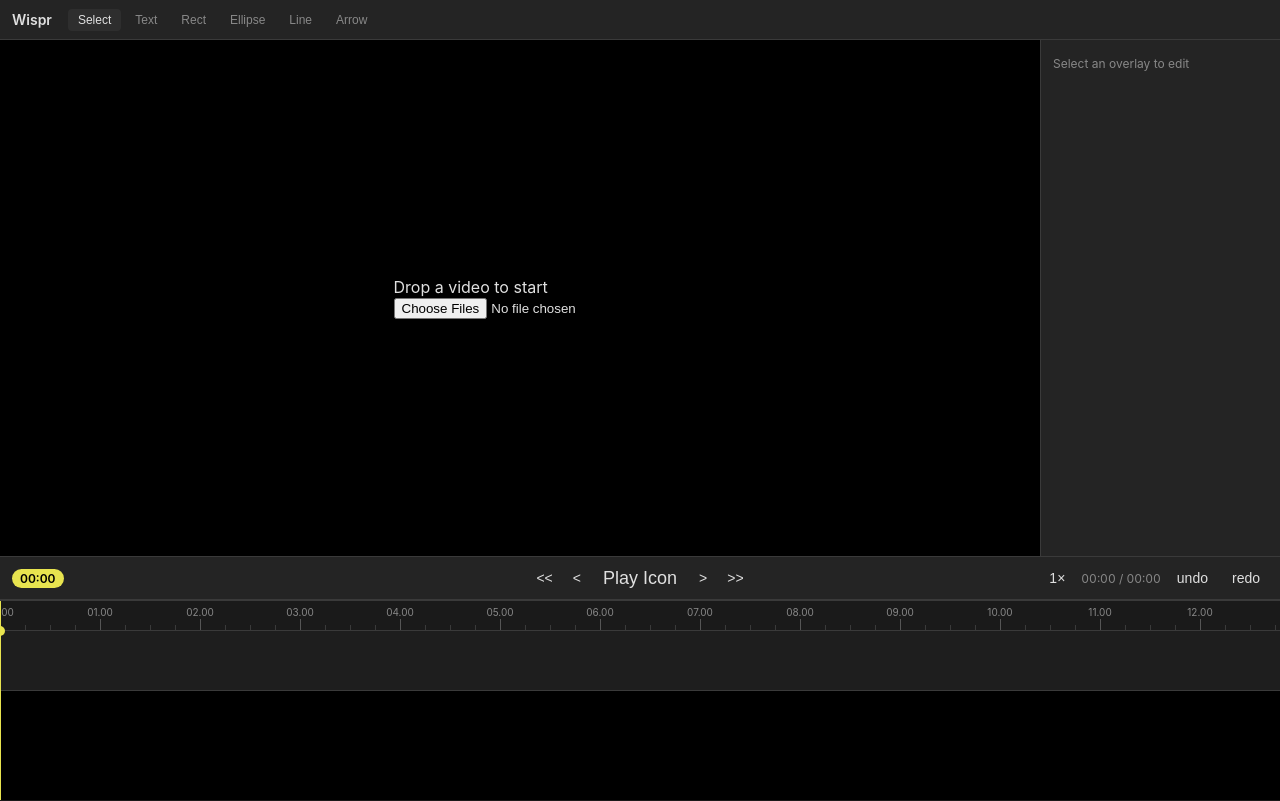
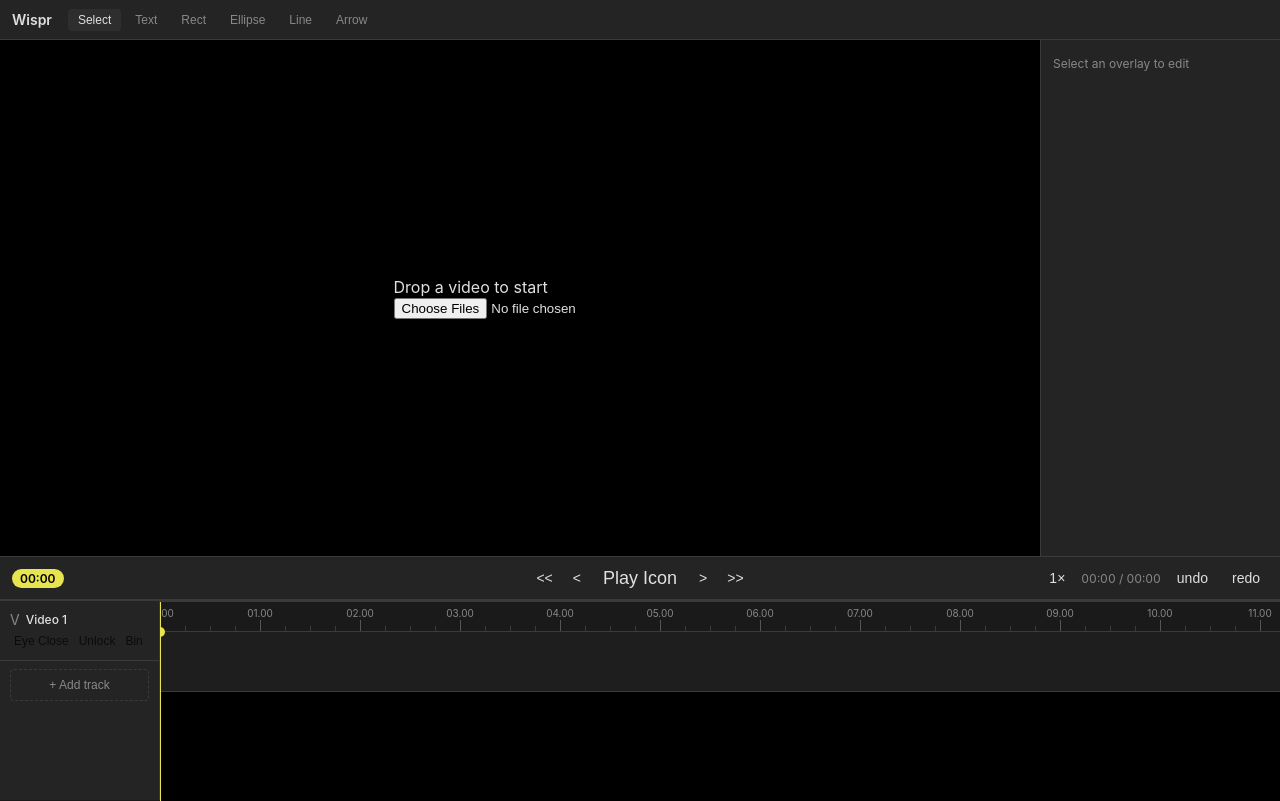
Before and after one commit to delbingeorge/wispr, a React (Vite) app: page / in a window 1280 px wide. Built offline with nearby package versions, Linux system fonts and the light colour scheme; what the-good-console would draw is missing.

Commit message:
feat: add track sidebar with eye toggle, lock and delete, add

```diff
--- a/src/App.tsx
+++ b/src/App.tsx
@@ -3,6 +3,7 @@ import { PlaybackControls } from "./features/preview/playback-controls";
 import { PreviewCanvas } from "./features/preview/preview-canvas";
 import { PropertiesPanel } from "./features/properties/properties-panel";
 import { TimelineCanvas } from "./features/timeline/timeline-canvas";
+import { TrackSidebar } from "./features/timeline/track-sidebar";
 import { useTimelineKeyboard } from "./features/timeline/use-timeline-keyboard";
 import { Toolbar } from "./features/toolbar/toolbar";
 
@@ -17,8 +18,11 @@ export default function App() {
       </div>
       <PropertiesPanel />
       <PlaybackControls />
-      <div className={styles.timeline}>
-        <TimelineCanvas />
+      <div className={styles.timelineArea}>
+        <TrackSidebar />
+        <div className={styles.timeline}>
+          <TimelineCanvas />
+        </div>
       </div>
     </div>
   );
--- a/src/app.module.css
+++ b/src/app.module.css
@@ -10,11 +10,21 @@
   height: 100%;
 }
 
-.layout > :nth-child(1) { grid-area: toolbar; }
-.layout > :nth-child(2) { grid-area: preview; }
-.layout > :nth-child(3) { grid-area: properties; }
-.layout > :nth-child(4) { grid-area: playback; }
-.layout > :nth-child(5) { grid-area: timeline; }
+.layout > :nth-child(1) {
+  grid-area: toolbar;
+}
+.layout > :nth-child(2) {
+  grid-area: preview;
+}
+.layout > :nth-child(3) {
+  grid-area: properties;
+}
+.layout > :nth-child(4) {
+  grid-area: playback;
+}
+.layout > :nth-child(5) {
+  grid-area: timeline;
+}
 
 .topbar {
   display: flex;
@@ -43,3 +53,16 @@
   background: var(--color-surface);
   border-top: 1px solid var(--color-border);
 }
+
+.timelineArea {
+  grid-column: 1 / -1;
+  display: flex;
+  height: 200px;
+  background: var(--color-surface);
+  border-top: 1px solid var(--color-border);
+}
+
+.timeline {
+  flex: 1;
+  min-width: 0;
+}
--- a/src/core/stores/project-store.ts
+++ b/src/core/stores/project-store.ts
@@ -5,6 +5,7 @@ import type {
   MediaClip,
   Clip,
   TrackType,
+  Track,
 } from "@/core/types/projects";
 import { generateId } from "@/core/utils/id-generator";
 
@@ -17,6 +18,8 @@ type ProjectState = {
   splitClip: (clipId: string, splitTime: number) => void;
   removeClip: (clipId: string) => void;
   addTrack: (type: TrackType, label: string) => void;
+  removeTrack: (trackId: string) => void;
+  updateTrack: (trackId: string, updates: Partial<Track>) => void;
 };
 
 export const useProjectStore = create<ProjectState>((set) => ({
@@ -164,4 +167,34 @@ export const useProjectStore = create<ProjectState>((set) => ({
         updatedAt: Date.now(),
       },
     })),
+
+  removeTrack: (trackId) =>
+    set((state) => {
+      const trackClipIds =
+        state.project.tracks.find((t) => t.id === trackId)?.clips ?? [];
+      const remainingClips = { ...state.clips };
+      for (const clipId of trackClipIds) {
+        delete remainingClips[clipId];
+      }
+
+      return {
+        clips: remainingClips,
+        project: {
+          ...state.project,
+          tracks: state.project.tracks.filter((t) => t.id !== trackId),
+          updatedAt: Date.now(),
+        },
+      };
+    }),
+
+  updateTrack: (trackId, updates) =>
+    set((state) => ({
+      project: {
+        ...state.project,
+        tracks: state.project.tracks.map((t) =>
+          t.id === trackId ? { ...t, ...updates } : t,
+        ),
+        updatedAt: Date.now(),
+      },
+    })),
 }));
--- a/src/features/timeline/snap-system.ts
+++ b/src/features/timeline/snap-system.ts
@@ -1,4 +1,4 @@
-import type { MediaClip } from "@/core/types/projects";
+import type { Clip } from "@/core/types/projects";
 import { gc } from "@/core/utils/logger";
 
 const SNAP_THRESHOLD_PX = 8;
@@ -10,7 +10,7 @@ type SnapResult = {
 
 export function findSnapTarget(
   candidateTime: number,
-  clips: Record<string, MediaClip>,
+  clips: Record<string, Clip>,
   currentTime: number,
   excludeClipId: string,
   zoom: number,
--- /dev/null
+++ b/src/features/timeline/styles/track-sidebar.module.css
@@ -0,0 +1,74 @@
+.sidebar {
+  width: 160px;
+  background: var(--color-surface);
+  border-right: 1px solid var(--color-border);
+  display: flex;
+  flex-direction: column;
+}
+
+.track {
+  display: flex;
+  flex-direction: column;
+  gap: 4px;
+  padding: 8px 10px;
+  height: 60px;
+  justify-content: center;
+  border-bottom: 1px solid var(--color-border);
+}
+
+.trackInfo {
+  display: flex;
+  align-items: center;
+  gap: 6px;
+}
+
+.icon {
+  font-size: 14px;
+  color: var(--color-text-muted);
+}
+
+.label {
+  font-size: 12px;
+  font-weight: 500;
+  color: var(--color-text);
+}
+
+.controls {
+  display: flex;
+  gap: 2px;
+}
+
+.btn {
+  background: none;
+  border: none;
+  font-size: 12px;
+  cursor: pointer;
+  padding: 2px 4px;
+  border-radius: 3px;
+  opacity: 0.7;
+}
+
+.btn:hover {
+  background: var(--color-surface-alt);
+  opacity: 1;
+}
+
+.inactive {
+  opacity: 0.3;
+}
+
+.addTrack {
+  background: none;
+  border: 1px dashed var(--color-border);
+  color: var(--color-text-muted);
+  font-size: 12px;
+  cursor: pointer;
+  padding: 8px;
+  margin: 8px 10px;
+  border-radius: 4px;
+}
+
+.addTrack:hover {
+  border-color: var(--color-text-muted);
+  color: var(--color-text);
+}
--- a/src/features/timeline/timeline-canvas.tsx
+++ b/src/features/timeline/timeline-canvas.tsx
@@ -157,13 +157,15 @@ export function TimelineCanvas() {
 
       const clip = clips[result.clipId];
       if (clip) {
+        const track = project.tracks.find((t) => t.id === clip.trackId);
+        if (track?.locked) return;
         dragRef.current = {
           clipId: result.clipId,
           region: result.region,
           startMouseX: mouseX,
           originalStartTime: clip.startTime,
           originalDuration: clip.duration,
-          originalInPoint: clip.inPoint,
+          originalInPoint: clip.kind === "media" ? clip.inPoint : 0,
         };
       }
     } else {
@@ -251,7 +253,7 @@ export function TimelineCanvas() {
 
     if (dragRef.current.region === "trimEnd") {
       const clip = useProjectStore.getState().clips[dragRef.current.clipId];
-      if (clip) {
+      if (clip && clip.kind === "media") {
         const asset = useProjectStore
           .getState()
           .project.assets.find((a) => a.id === clip.assetId);
@@ -294,6 +296,7 @@ export function TimelineCanvas() {
       }
 
       if (clip && (region === "trimStart" || region === "trimEnd")) {
+        if (clip.kind !== "media") return;
         const changed =
           clip.startTime !== originalStartTime ||
           clip.duration !== originalDuration;
--- a/src/features/timeline/timeline-renderer.ts
+++ b/src/features/timeline/timeline-renderer.ts
@@ -37,7 +37,12 @@ export class TimelineRenderer {
   private renderTrackLanes(ctx: CanvasRenderingContext2D, data: RenderData) {
     for (let i = 0; i < data.tracks.length; i++) {
       const y = RULER_HEIGHT + i * TRACK_HEIGHT;
-      ctx.fillStyle = i % 2 === 0 ? "#1e1e1e" : "#242424";
+      const track = data.tracks[i];
+      ctx.fillStyle = !track.visible
+        ? "#161616"
+        : i % 2 === 0
+          ? "#1e1e1e"
+          : "#242424";
       ctx.fillRect(0, y, data.width, TRACK_HEIGHT);
 
       ctx.fillStyle = "#3a3a3a";
@@ -48,6 +53,8 @@ export class TimelineRenderer {
   private renderClips(ctx: CanvasRenderingContext2D, data: RenderData) {
     for (let i = 0; i < data.tracks.length; i++) {
       const track = data.tracks[i];
+      if (!track.visible) continue;
+
       const trackY = RULER_HEIGHT + i * TRACK_HEIGHT;
 
       for (const clipId of track.clips) {
--- /dev/null
+++ b/src/features/timeline/track-sidebar.tsx
@@ -0,0 +1,85 @@
+import { useProjectStore } from "@/core/stores/project-store";
+import type { Track, TrackType } from "@/core/types/projects";
+import styles from "./styles/track-sidebar.module.css";
+
+const TRACK_ICONS: Record<TrackType, string> = {
+  overlay: "O",
+  video: "V",
+  audio: "A",
+};
+
+export function TrackSidebar() {
+  const tracks = useProjectStore((s) => s.project.tracks);
+  const addTrack = useProjectStore((s) => s.addTrack);
+  const removeTrack = useProjectStore((s) => s.removeTrack);
+  const updateTrack = useProjectStore((s) => s.updateTrack);
+
+  const handleAddTrack = () => {
+    const videoCount = tracks.filter((t) => t.type === "video").length;
+    addTrack("video", `Video ${videoCount + 1}`);
+  };
+
+  const handleToggleVisibility = (track: Track) => {
+    updateTrack(track.id, { visible: !track.visible });
+  };
+
+  const handleToggleLock = (track: Track) => {
+    updateTrack(track.id, { locked: !track.locked });
+  };
+
+  const handleToggleMute = (track: Track) => {
+    updateTrack(track.id, { muted: !track.muted });
+  };
+
+  const handleRemoveTrack = (trackId: string) => {
+    removeTrack(trackId);
+  };
+
+  return (
+    <div className={styles.sidebar}>
+      {tracks.map((track) => (
+        <div key={track.id} className={styles.track}>
+          <div className={styles.trackInfo}>
+            <span className={styles.icon}>{TRACK_ICONS[track.type]}</span>
+            <span className={styles.label}>{track.label}</span>
+          </div>
+          <div className={styles.controls}>
+            <button
+              className={`${styles.btn} ${!track.visible ? styles.inactive : ""}`}
+              onClick={() => handleToggleVisibility(track)}
+              title={track.visible ? "Hide" : "Show"}
+            >
+              {track.visible ? "Eye Close" : "Eye Open"}
+            </button>
+            {track.type === "audio" ? (
+              <button
+                className={`${styles.btn} ${track.muted ? styles.inactive : ""}`}
+                onClick={() => handleToggleMute(track)}
+                title={track.muted ? "Unmute" : "Mute"}
+              >
+                {track.muted ? "Mute" : "Unmute"}
+              </button>
+            ) : null}
+            <button
+              className={`${styles.btn} ${track.locked ? styles.inactive : ""}`}
+              onClick={() => handleToggleLock(track)}
+              title={track.locked ? "Unlock" : "Lock"}
+            >
+              {track.locked ? "Lock" : "Unlock"}
+            </button>
+            <button
+              className={styles.btn}
+              onClick={() => handleRemoveTrack(track.id)}
+              title="Delete track"
+            >
+              Bin
+            </button>
+          </div>
+        </div>
+      ))}
+      <button className={styles.addTrack} onClick={handleAddTrack}>
+        + Add track
+      </button>
+    </div>
+  );
+}
```
